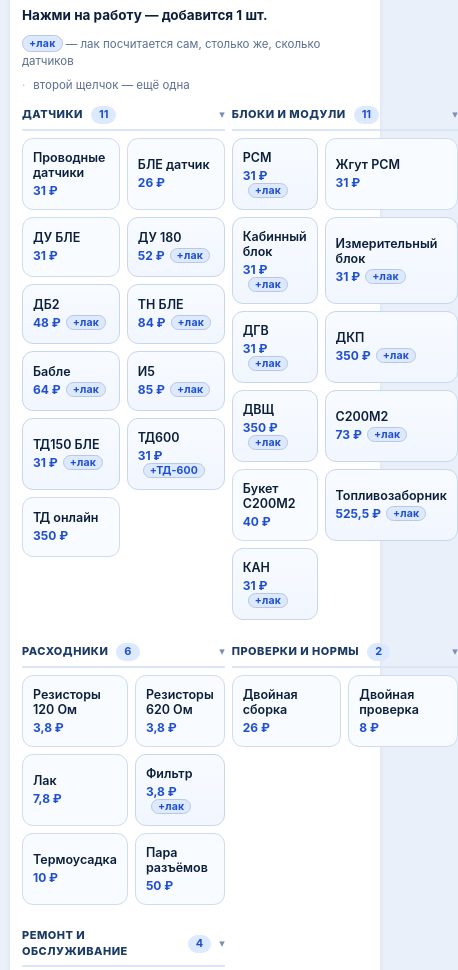
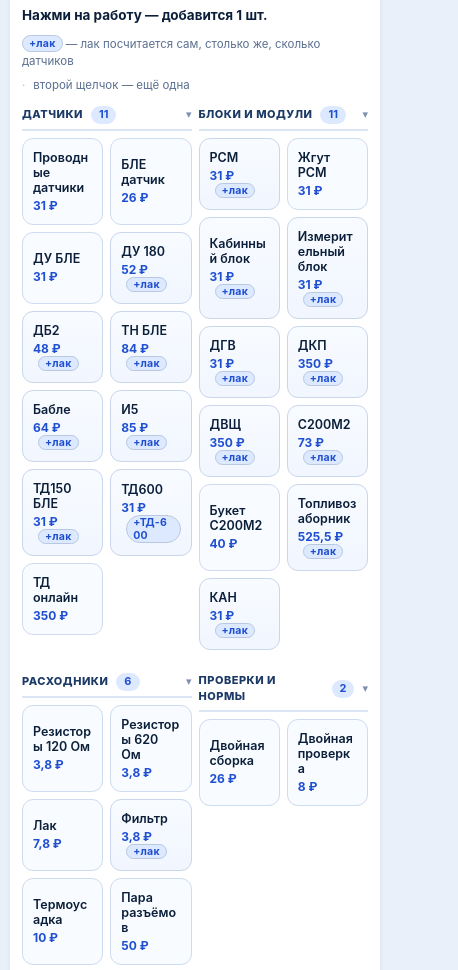
Before and after one commit to Timur-2003/zarplata, a plain HTML site: page index.html in a window 390 px wide. Shown: the part 755-1725 px from the top of the page, 458 px wide, since content can reach past the window. Drawn offline with Linux system fonts and the light colour scheme.

Commit message:
Add files via upload

```diff
--- a/index.html
+++ b/index.html
@@ -185,9 +185,11 @@ footer{font-size:12px;color:#7d8fae;text-align:center;padding:10px 0 30px}
   .field,.field.grow{min-width:0;width:100%;flex:1 1 100%}
   .field.half{flex:1 1 calc(50% - 5px);width:calc(50% - 5px)}
   input,select{font-size:16px;padding:11px 12px;border-radius:10px}
-  .grid{grid-template-columns:1fr 1fr;gap:7px}
-  .wbtn{padding:11px 10px;min-height:60px;justify-content:center}
-  .wbtn .n{font-size:12.5px;line-height:1.2}
+  .grid,.freq-sec .grid{grid-template-columns:repeat(2,minmax(0,1fr));gap:7px}
+  .grid-sec{min-width:0}
+  .wbtn{padding:11px 10px;min-height:60px;justify-content:center;min-width:0;max-width:100%}
+  .wbtn .n{font-size:12.5px;line-height:1.2;overflow-wrap:anywhere;min-width:0}
+  .wbtn .p{overflow-wrap:anywhere}
   .wbtn .p{font-size:12px}
   .wbtn .badge{top:-6px;right:-6px;font-size:10.5px;padding:1px 6px}
   .grid-sec-head .title{font-size:11px}
```
